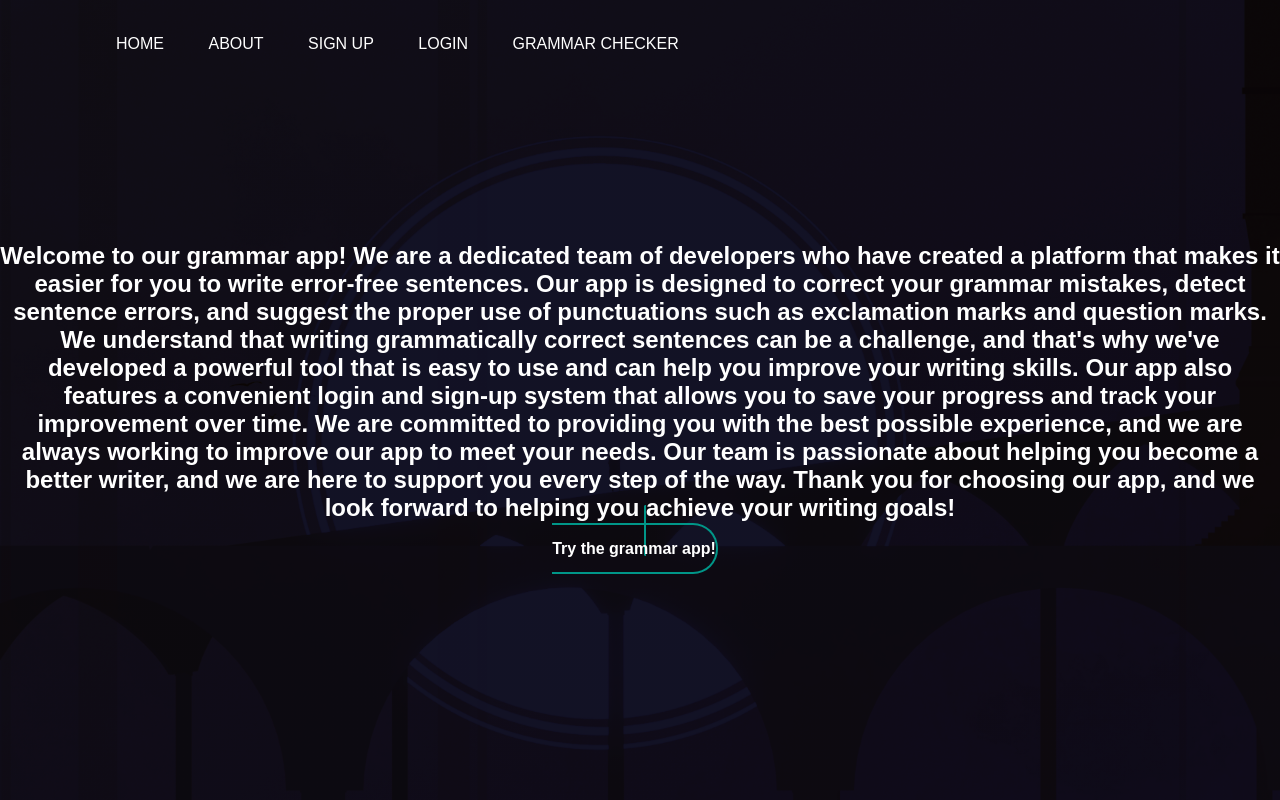
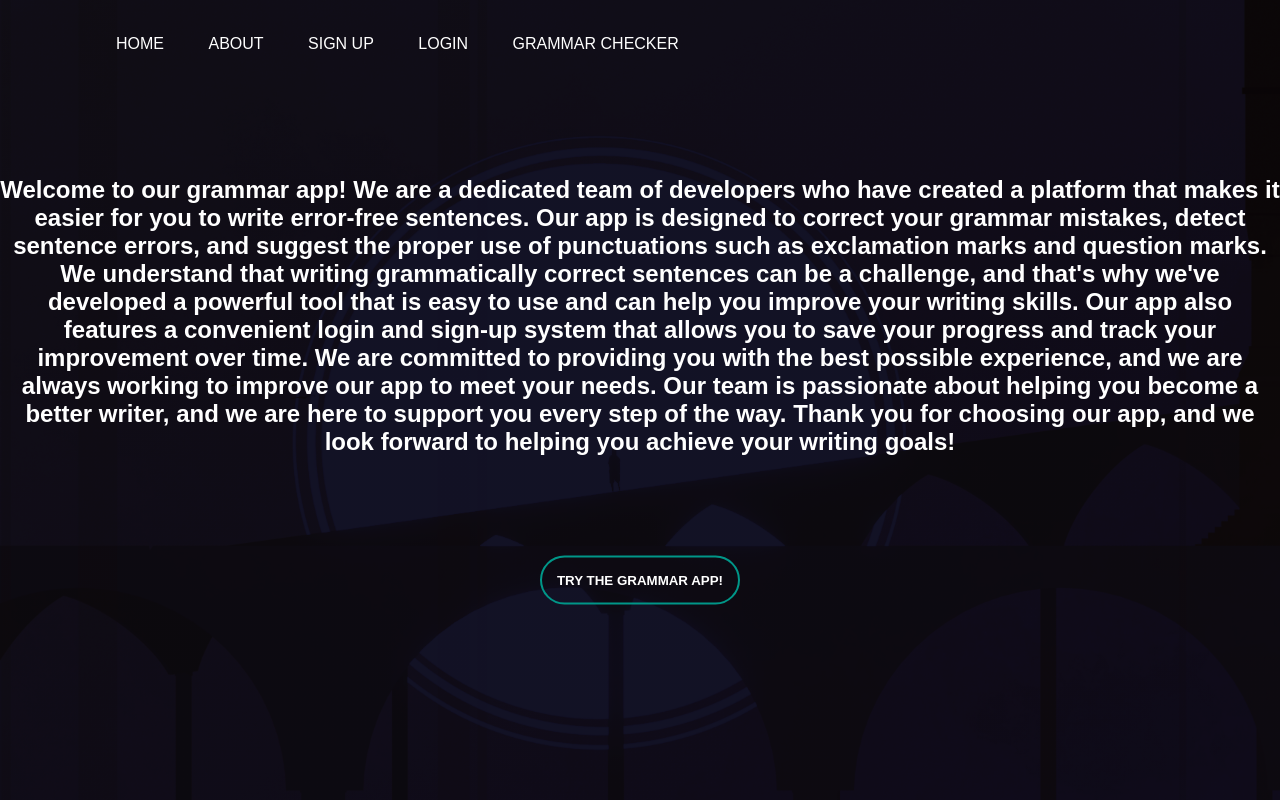
Before and after one commit to jimmydin7/Grammar-App, a Flask app: page /about in a window 1280 px wide. Run offline with Flask 3, Linux system fonts and the light colour scheme.

Commit message:
Fixed the about CSS

```diff
--- a/templates/about.html
+++ b/templates/about.html
@@ -1,7 +1,7 @@
 {% extends 'base.html' %}
 
 {% block head %}
-    <link rel="stylesheet" href='/static/css/about.css' />
+
     <title>BlackCat - About Us</title>
 {% endblock %}
 
@@ -15,5 +15,6 @@
 
         Thank you for choosing our app, and we look forward to helping you achieve your writing goals!
     </h2>
-    <a href="/grammar" id="try" class="generic-button"><br>Try the grammar app!</a>
+    <h1></h1>
+<a href="/grammar"><button class="generic-button">TRY THE GRAMMAR APP!</button></a>
 {% endblock %}
```
